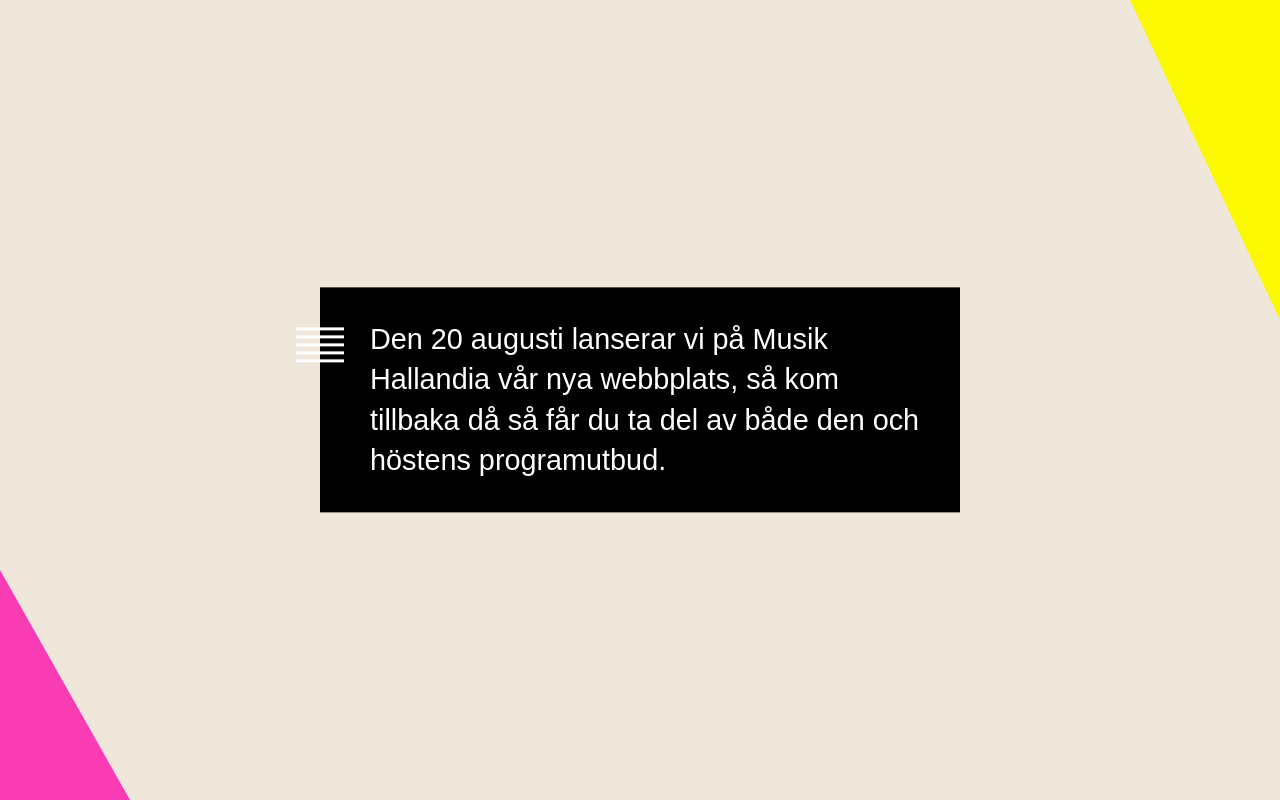
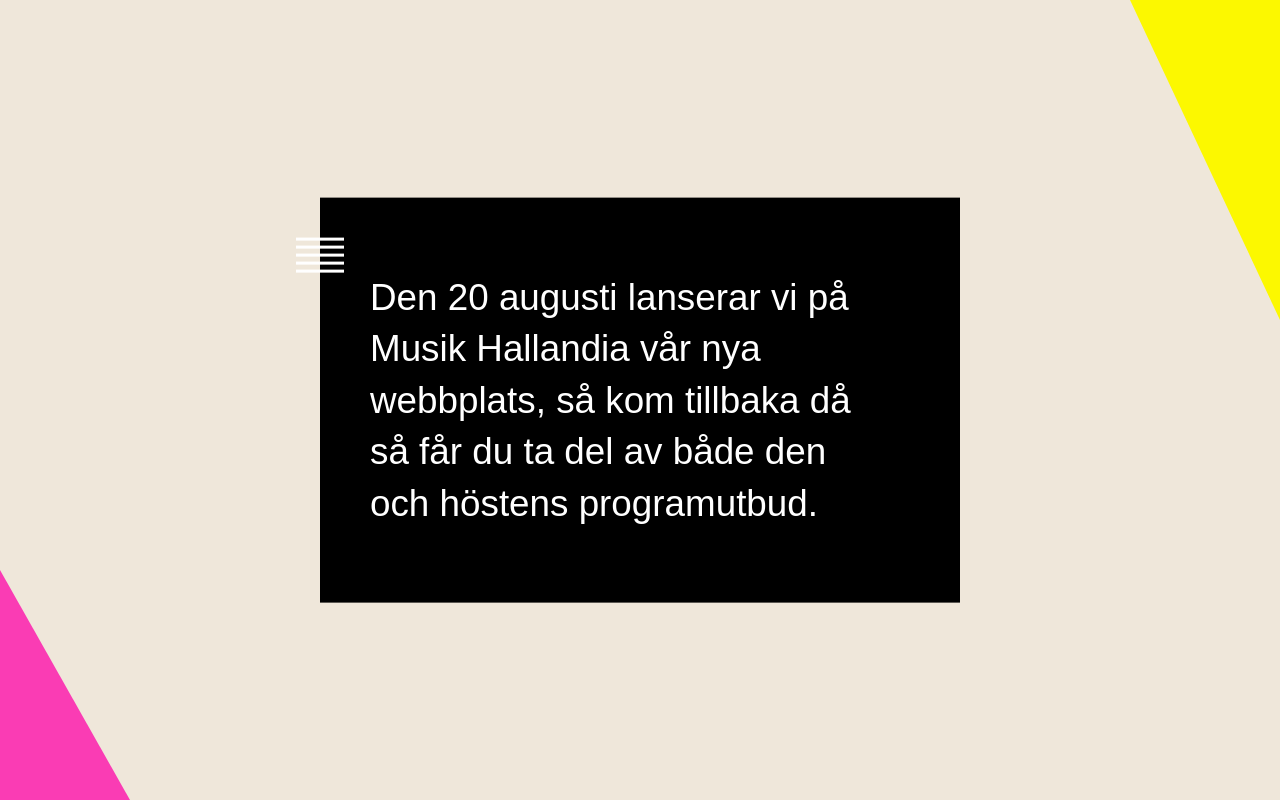
Before and after one commit to RegionHalland/musikhallandia.se.teaser, a PHP site: page / in a window 1280 px wide. Run offline with PHP 8.4, Linux system fonts and the light colour scheme.

Commit message:
Somewhat larger text

```diff
--- a/web/index.php
+++ b/web/index.php
@@ -3,11 +3,16 @@
         <title>
             Musik Hallandia
         </title>
+        <style>
+            .rh-caption{
+                font-size: 2.3em;
+            }
+        </style>
     </head>
     <body style="background: #EFE7DA; height:100%; position: relative; margin:0;">
 
-        <div style="margin: 0; position: absolute; top: 50%; left: 50%; -ms-transform: translate(-50%, -50%); transform: translate(-50%, -50%); max-width:40em; padding-top: 2em; padding-bottom:2em; padding-right:2em; padding-left: 50px; color: white; background: black; z-index: 2;">
-            <div style="line-height:1.4; font-family: arial, sans-serif; font-size: 180%; color:white;">Den 20 augusti lanserar vi på Musik Hallandia vår nya webbplats, så kom tillbaka då så får du ta del av både den och höstens programutbud.</div>
+        <div class="rh-caption" style="margin: 0; position: absolute; top: 50%; left: 50%; -ms-transform: translate(-50%, -50%); transform: translate(-50%, -50%); max-width:40em; padding-top: 2em; padding-bottom:2em; padding-right:2em; padding-left: 50px; color: white; background: black; z-index: 2;">
+            <div style="line-height:1.4; font-family: arial, sans-serif; color:white;">Den 20 augusti lanserar vi på Musik Hallandia vår nya webbplats, så kom tillbaka då så får du ta del av både den och höstens programutbud.</div>
 
             <span style="width:48px; position: absolute; top:40px; left: -24px; border-bottom:3px solid white;"></span>
             <span style="width:48px; position: absolute; top:48px; left: -24px; border-bottom:3px solid white;"></span>
```
